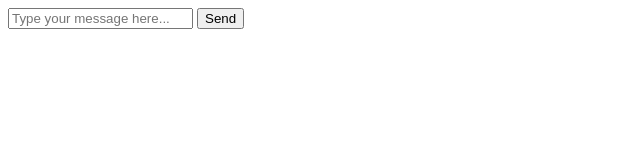
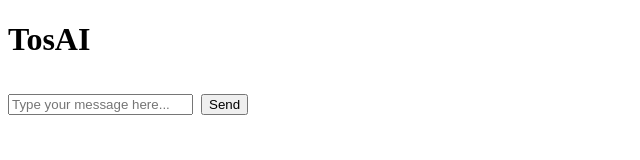
Before and after one commit to TahjaeDevX/Noss-E-Beta, a plain HTML site: page index.html in a window 1280 px wide. Shown: the whole page, without its empty margins (0-640 px from the left). Drawn offline with Linux system fonts and the light colour scheme.

Commit message:
Updated index.html

```diff
--- a/index.html
+++ b/index.html
@@ -5,6 +5,7 @@
     <link rel="stylesheet" href="style.css">
 </head>
 <body>
+	<h1>TosAI<h1>
 	<div id="TosAI">
 	<input type="text" id="userinput" placeholder="Type your message here...">
 	<button onclick="send()">Send</button>
```
